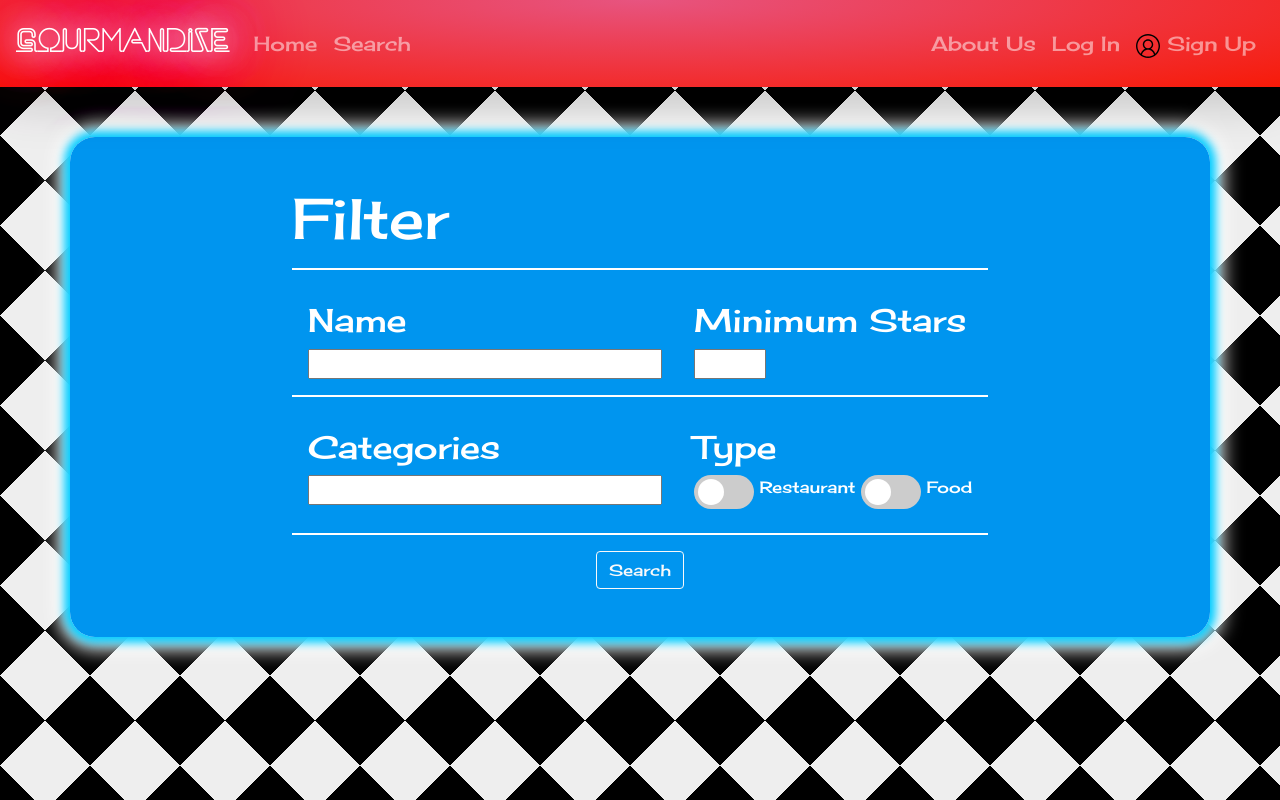
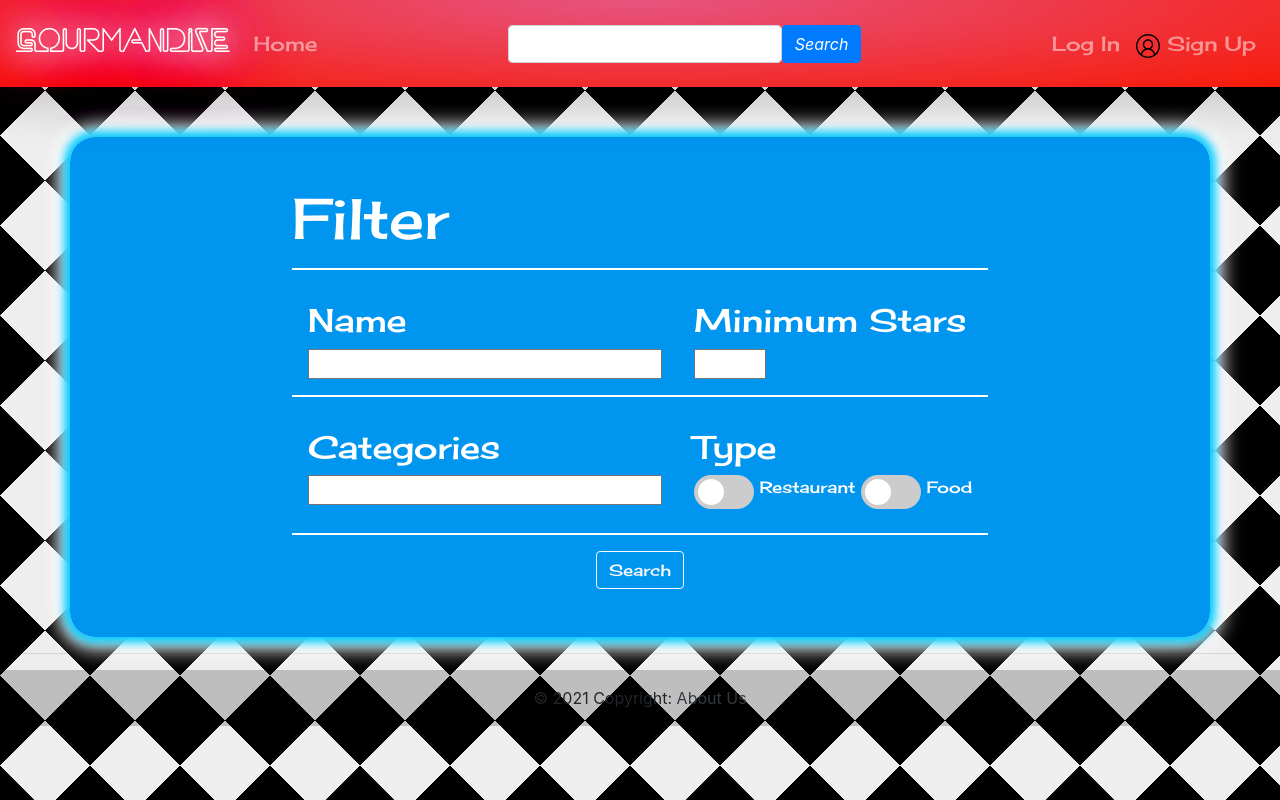
Before and after one commit to Swans311/SherrySwanseyFinal, a PHP site: page /SherrySwanseyFinal/SearchResults.php in a window 1280 px wide. Run offline with PHP 8.4, Linux system fonts and the light colour scheme.

Commit message:
added search bar (not yet functional) and footer

```diff
--- a/SherrySwanseyFinal/NavBar.php
+++ b/SherrySwanseyFinal/NavBar.php
@@ -26,17 +26,24 @@ if (!isset($_SESSION['loggedin'])) {
         <li class="nav-item">
           <a class="nav-link gz-nav-link" href="homepage.php">Home <span class="sr-only">(current)</span></a>
         </li>
-        <li class="nav-item">
-          <a class="nav-link gz-nav-link" href="SearchResults.php">Search</a>
-        </li>
       </ul>
+
+      <form method="GET">
+        <div class="input-group">
+          <div class="form-outline">
+            <input type="search" id="form1" class="form-control"/>
+          </div>
+          <button type="button" class="btn btn-primary" >
+            <i class="fas fa-search">Search</i>
+          </button>
+        </div>
+      </form>
+
 
     <!-- Nav links, pushed to right-->
     <div class="nav-item ml-auto">
       <ul class="navbar-nav">
-        <li class="nav-item">
-          <a class="nav-link gz-nav-link" href="AboutUs.php">About Us</a>
-        </li>
+
         <!-- Logic to switch between buttons depending on if the user is logged in-->
         <?php if($loggedin == False) :?>
           <li class="nav-item">
@@ -56,5 +63,7 @@ if (!isset($_SESSION['loggedin'])) {
       </ul>
     </div>
   </nav>
+
 </body>
+
 </html>
--- a/SherrySwanseyFinal/SearchResults.php
+++ b/SherrySwanseyFinal/SearchResults.php
@@ -197,4 +197,11 @@
         </div>
     </div>
 </body>
+<footer>
+  <hr style="color:red;"/>
+  <div class="text-center p-3" style="background-color: rgba(0, 0, 0, 0.2)">
+    © 2021 Copyright:
+    <a class="text-dark" href="AboutUs.php">About Us</a>
+  </div>
+  </footer>
 </html>
```
Also changed, not shown: SherrySwanseyFinal/AboutUs.php (+7 -0 lines), SherrySwanseyFinal/AddRestaurantReview.php (+7 -0 lines), SherrySwanseyFinal/Login.php (+7 -0 lines), SherrySwanseyFinal/SignUp.php (+7 -0 lines), SherrySwanseyFinal/ViewItem.php (+7 -0 lines), SherrySwanseyFinal/ViewRestaurant.php (+7 -0 lines), SherrySwanseyFinal/account.php (+7 -0 lines), SherrySwanseyFinal/homepage.php (+7 -0 lines).
